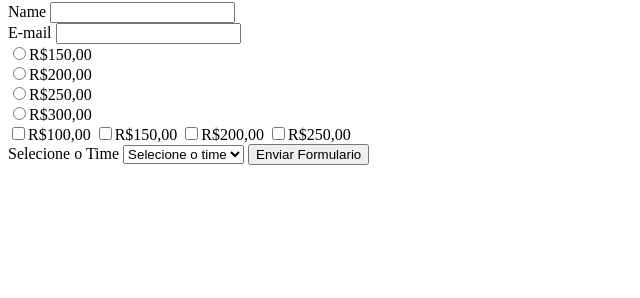
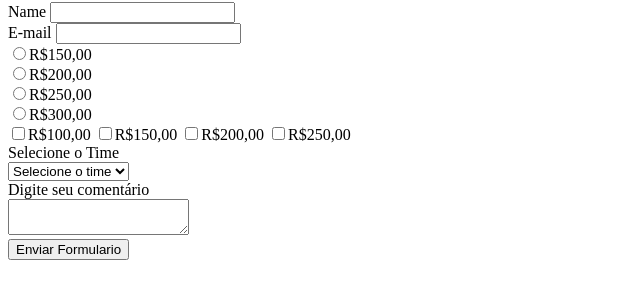
Before and after one commit to marcelomff/HTML, a plain HTML site: page aula 5/formulario.html in a window 1280 px wide. Shown: the part 78-376 px from the top of the page, without its empty margins (0-640 px from the left). Drawn offline with Linux system fonts and the light colour scheme.

Commit message:
formulario
tag para deixar comentario em um formulario text area separado por uma div e label

```diff
--- a/aula 5/formulario.html
+++ b/aula 5/formulario.html
@@ -49,7 +49,7 @@
       <input type="checkbox" name="variosprecos" value="250">R$250,00
     </div>
     <label>
-      Selecione o Time
+      Selecione o Time <br>
     </label>
     <select> <!--Select é uma das tags que dão opções ao usuario para selecionar um elemento de um formulario-->
     <option value="" selected>Selecione o time</option> <!--se usada como uma função em um opção ela dará preferencia a mesma-->
@@ -58,6 +58,12 @@
     <option value="São Paulo">São Paulo</option>
     <option value="Corinthians">Corinthians</option>
     </select>
+
+    <div>
+      <label>Digite seu comentário <br>
+      <textarea></textarea>
+    </label>
+    </div>
     <button>Enviar Formulario</button> <!--tag para possibilitar o envio ao terminar o formulario, note-se que o formulario
     precisará ser preenchido pelo campo email por causa da função required,basta um 'enter' para enviar-->
   </form>
```
